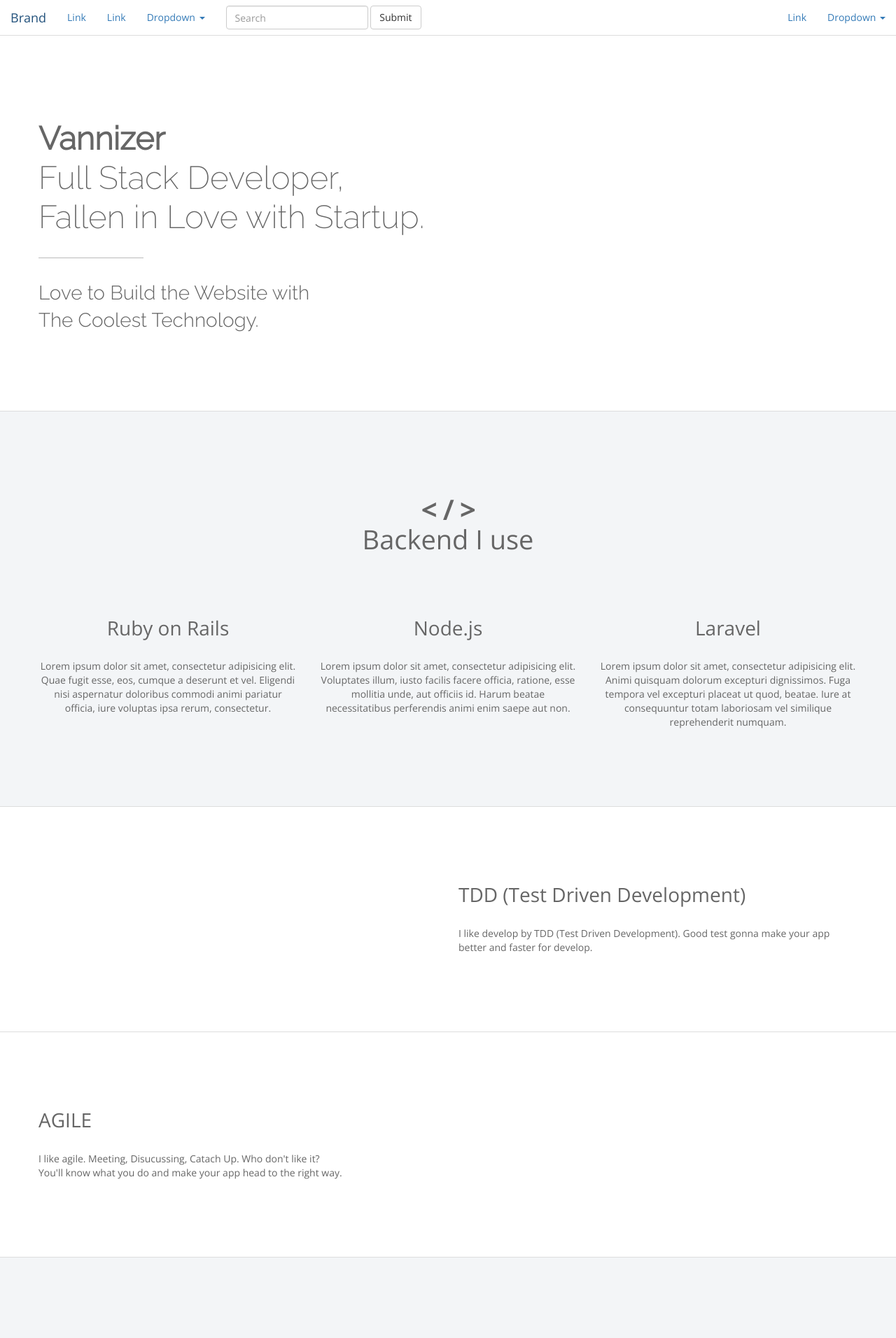
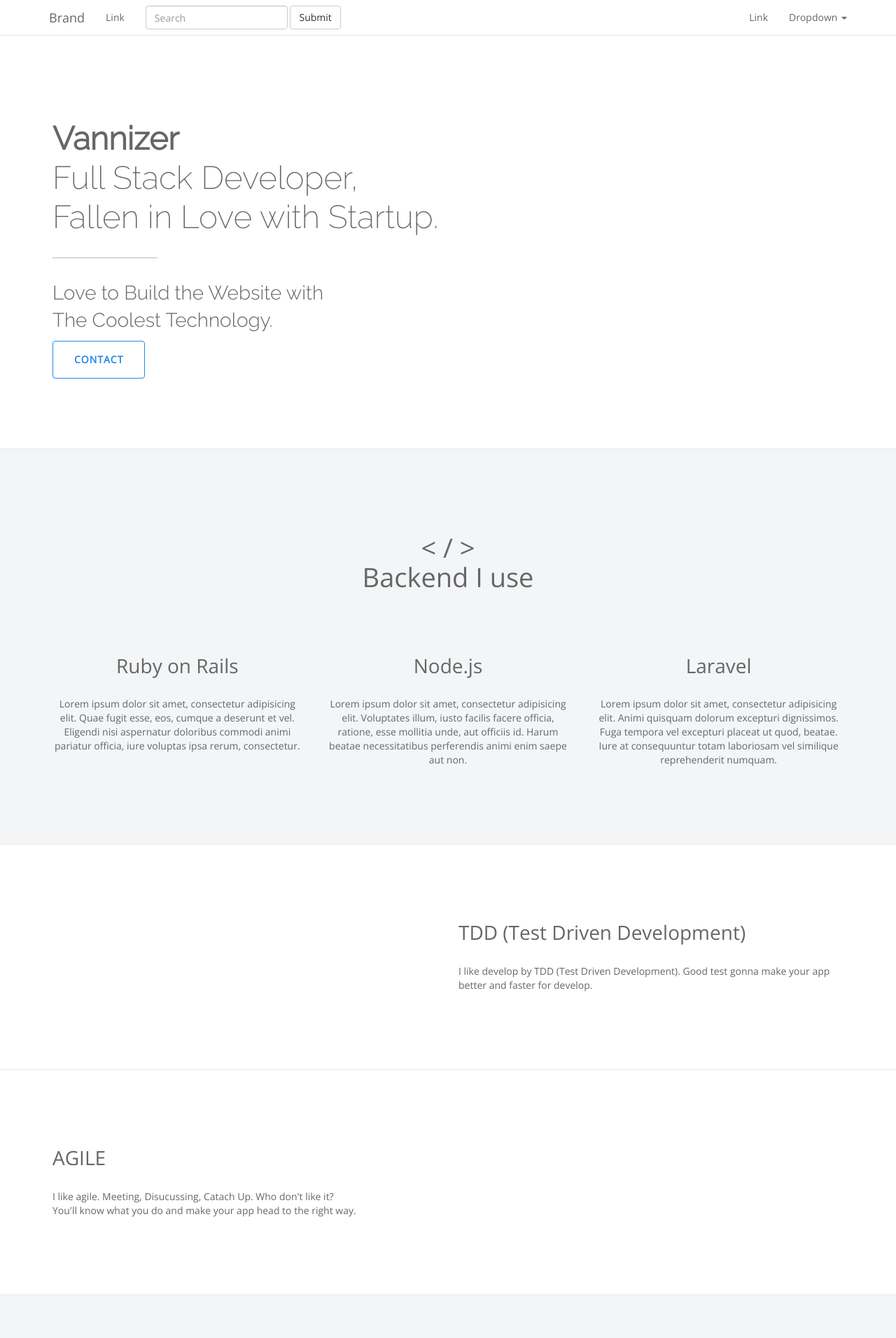
Before and after one commit to HamChao/VannizerPort, a PHP site: page / in a window 1280 px wide. Shown: the top 1912 px of the page at 70% size. Run offline with PHP 8.4, Linux system fonts and the light colour scheme.

Commit message:
Add left right layout Edit section css

```diff
--- a/home.html
+++ b/home.html
@@ -7,7 +7,7 @@
 </head>
 <body>
 	<div class="navbar navbar-custom navbar-fixed-top">
-	  <div class="container-fluid">
+	  <div class="container">
 	    <!-- Brand and toggle get grouped for better mobile display -->
 	    <div class="navbar-header">
 	      <button type="button" class="navbar-toggle collapsed" data-toggle="collapse" data-target="#bs-example-navbar-collapse-1" aria-expanded="false">
@@ -22,20 +22,9 @@
 	    <!-- Collect the nav links, forms, and other content for toggling -->
 	    <div class="collapse navbar-collapse" id="bs-example-navbar-collapse-1">
 	      <ul class="nav navbar-nav">
-	        <li class="active"><a href="#">Link <span class="sr-only">(current)</span></a></li>
-	        <li><a href="#">Link</a></li>
-	        <li class="dropdown">
-	          <a href="#" class="dropdown-toggle" data-toggle="dropdown" role="button" aria-haspopup="true" aria-expanded="false">Dropdown <span class="caret"></span></a>
-	          <ul class="dropdown-menu">
-	            <li><a href="#">Action</a></li>
-	            <li><a href="#">Another action</a></li>
-	            <li><a href="#">Something else here</a></li>
-	            <li role="separator" class="divider"></li>
-	            <li><a href="#">Separated link</a></li>
-	            <li role="separator" class="divider"></li>
-	            <li><a href="#">One more separated link</a></li>
-	          </ul>
-	        </li>
+	        <li>
+	        	<a href="#">Link</a>
+        	</li>
 	      </ul>
 	      <form class="navbar-form navbar-left" role="search">
 	        <div class="form-group">
@@ -60,8 +49,8 @@
 	  </div><!-- /.container-fluid -->
 	</div>
 
-	<div class="container-section-top">
-		<div class="section">
+	<div class="section-top">
+		<div class="container wrapper">
 			<h1>
 				<strong>Vannizer</strong>
 				<br>
@@ -74,14 +63,15 @@
 				<br>
 				The Coolest Technology.
 			</h2>
+			<button class="btn-custom color-1">CONTACT</button>
 		</div>
 	</div>
-	<div class="container-section-gray">
-		<div class="section">
+	<div class="section-gray">
+		<div class="container wrapper">
 			<h3 class="text-center">
-				<strong>
+
 					< / >
-				</strong>
+
 				<br>
 				Backend I use
 			</h3>
@@ -107,8 +97,8 @@
 			</div>
 		</div>
 	</div>
-	<div class="container-section">
-		<div class="section">
+	<div class="section">
+		<div class="container wrapper">
 			<div class="row">
 				<div class="col-md-6"></div>
 				<div class="col-md-6">
@@ -122,8 +112,8 @@
 			</div>
 		</div>
 	</div>
-	<div class="container-section">
-		<div class="section">
+	<div class="section">
+		<div class="container wrapper">
 			<div class="row">
 				<div class="col-md-6">
 					<h4>
@@ -139,12 +129,12 @@
 			</div>
 		</div>
 	</div>
-	<div class="container-section-gray">
-		<div class="section">
+	<div class="section-gray">
+		<div class="container wrapper">
 			<h3 class="text-center">
-				<strong>
+
 					< / >
-				</strong>
+
 				<br>
 				Frontend I use
 			</h3>
@@ -164,12 +154,10 @@
 			</div>
 		</div>
 	</div>
-	<div class="container-section-gray">
-		<div class="section">
+	<div class="section-gray">
+		<div class="container wrapper">
 			<h3 class="text-center">
-				<strong>
-					< / >
-				</strong>
+				< / >
 				<br>
 				More I've learnt.
 			</h3>
@@ -195,8 +183,8 @@
 			</div>
 		</div>
 	</div>
-	<div class="container-section">
-		<div class="section text-center">
+	<div class="section">
+		<div class="container wrapper text-center">
 			<h3>
 				Freelance
 			</h3>
@@ -208,16 +196,23 @@
 			</h4>
 		</div>
 	</div>
-	<div class="container-section">
+	<div class="section">
 		<a href="#">
 			<div class="cover1">
 				<img src="images/apple_pay_xlarge.jpg" alt="">
 			</div>
 		</a>
 	</div>
-	<div class="container-section">
-		<div class="section">
-
+	<div class="section">
+		<div class="container">
+			<div class="row">
+				<div class="col-md-6 wrapper">
+						<h1>Left</h1>
+				</div>
+				<div class="col-md-6 wrapper right">
+					<h1>Right</h1>
+				</div>
+			</div>
 		</div>
 	</div>
 
--- a/scss/configs/_colors.scss
+++ b/scss/configs/_colors.scss
@@ -0,0 +1,4 @@
+$primary-text-color: #666;
+$primary-color:	#1F87E7;
+$secondary-color: #288feb;
+$border-color: #e7e7e7;
--- /dev/null
+++ b/scss/frameworks/_custom-buttons.scss
@@ -0,0 +1,76 @@
+.btn-custom {
+    font-family: inherit;
+    font-size: inherit;
+    text-align: center;
+	position: relative;
+	display: inline-block;
+	padding: 16px 30px;
+	font-weight: 600;
+	@include transition-all(0.3s);
+	@include border-radius(4px);
+	border: 1px solid #fff;
+	background: transparent;
+	color: #fff;
+	letter-spacing: 1px;
+
+	&:hover {
+		background: #fff;
+		color: currentColor;
+	}
+
+	/* Button Shape */
+	&.btn-sm {
+		padding: 6px 20px;
+	}
+	&.block {
+		width: 100%;
+	}
+	&.seperate {
+		margin-bottom: 10px;
+	}
+	&.btn-left {
+		float: left;
+		width: 50%;
+		@include border-top-right-radius(0px);
+		@include border-bottom-right-radius(0px);
+	}
+	&.btn-right {
+		float: right;
+		width: 50%;
+		@include border-top-left-radius(0px);
+		@include border-bottom-left-radius(0px);
+	}
+	&.btn-top {
+		width: 50%;
+		margin-bottom: 0px;
+		@include border-bottom-right-radius(0px);
+		@include border-bottom-left-radius(0px);
+	}
+	&.btn-bottom {
+		width: 50%;
+		margin-top: 0px;
+		@include border-top-left-radius(0px);
+		@include border-top-right-radius(0px);
+	}
+
+	/* color-1 */
+	&.color-1 {
+		color: $primary-color;
+		border-color: $primary-color;
+
+		&:hover {
+			background: $primary-color;
+			color: #fff;
+		}
+	}
+	&.btn-color-1 {
+		color: #fff;
+		background: $primary-color;
+		border-color: $primary-color;
+
+		&:hover {
+			color: $primary-color;
+			background: #fff;
+		}
+	}
+}
--- a/scss/frameworks/_mixins.scss
+++ b/scss/frameworks/_mixins.scss
@@ -13,3 +13,59 @@
        -o-transition: all $times linear;
           transition: all $times linear;
 }
+
+@mixin border-radius($size) {
+  -webkit-border-radius: $size;
+     -moz-border-radius: $size;
+      -ms-border-radius: $size;
+       -o-border-radius: $size;
+          border-radius: $size;
+}
+
+@mixin border-top-right-radius($size) {
+  -webkit-border-top-right-radius: $size;
+      -moz-border-radius-topright: $size;
+          border-top-right-radius: $size;
+}
+
+@mixin border-bottom-right-radius($size) {
+  -webkit-border-bottom-right-radius: $size;
+      -moz-border-radius-bottomright: $size;
+          border-bottom-right-radius: $size;
+}
+
+@mixin border-top-left-radius($size) {
+  -webkit-border-top-left-radius: $size;
+      -moz-border-radius-topleft: $size;
+          border-top-left-radius: $size;
+}
+
+@mixin border-bottom-left-radius($size) {
+  -webkit-border-bottom-left-radius: $size;
+      -moz-border-radius-bottomleft: $size;
+          border-bottom-left-radius: $size;
+}
+
+@mixin border-bottom-right-radius($size){
+-webkit-border-bottom-right-radius: $size;
+    -moz-border-radius-bottomright: $size;
+        border-bottom-right-radius: $size;
+}
+
+@mixin border-bottom-left-radius($size){
+  -webkit-border-bottom-left-radius: $size;
+      -moz-border-radius-bottomleft: $size;
+          border-bottom-left-radius: $size;
+}
+
+@mixin border-top-left-radius($size){
+-webkit-border-top-left-radius: $size;
+    -moz-border-radius-topleft: $size;
+        border-top-left-radius: $size;
+}
+
+@mixin border-top-right-radius($size){
+  -webkit-border-top-right-radius: $size;
+      -moz-border-radius-topright: $size;
+          border-top-right-radius: $size;
+}
--- a/scss/main.scss
+++ b/scss/main.scss
@@ -1,9 +1,16 @@
+// Google Fonts
+@import url(https://fonts.googleapis.com/css?family=Raleway:200,300);
+@import url(https://fonts.googleapis.com/css?family=Open+Sans:400,300);
+
+// Configs
+@import "frameworks/mixins";
+@import "configs/colors";
+
 // Import Bootstrap for Sass
 @import "vendors/bootstrap/bootstrap";
 
+@import "frameworks/custom-buttons";
+
+
 // Import Custom Theme
-@import "frameworks/mixins";
 @import "themes/header";
-
-@import url(https://fonts.googleapis.com/css?family=Raleway:200,300);
-@import url(https://fonts.googleapis.com/css?family=Open+Sans:400,300);
--- a/scss/themes/_header.scss
+++ b/scss/themes/_header.scss
@@ -1,17 +1,28 @@
 body {
-	color: #666;
+	color: $primary-text-color;
 	font-family: "Open Sans", "Helvetica Neue", Helvetica, Arial, sans-serif;
 	padding-top: 50px;
 }
 .navbar {
-    border-bottom: 1px solid #ddd;
+    border-bottom: 1px solid $border-color;
     margin-bottom: 0px;
+
+	&.navbar-custom {
+	    background: #fff;
+	}
 }
 
-.navbar-custom {
-    background: #fff;
+a {
+	&:link, &:visited {
+		color: $primary-text-color;
+	}
+	&:hover {
+		color: $primary-color;
+	}
+	&:active {
+		color: $secondary-color;
+	}
 }
-
 h1 {
 	font-family: 'Raleway', sans-serif;
 	font-size: 46px;
@@ -41,22 +52,29 @@ h4 {
 	font-weight: 400;
 	margin-bottom: 30px;
 }
-.container-section {
-    border-top: 1px solid #ddd;
+
+// Layout
+.section {
+    border-top: 1px solid $border-color;
     width: 100%;
 	overflow: hidden;
 }
-.container-section-top {
-	@extend .container-section;
+.section-top {
+	@extend .section;
 	border-top: 0px;
 }
-.container-section-gray {
-	@extend .container-section;
+.section-gray {
+	@extend .section;
 	background: #f3f5f7;
 }
-.section {
-	@extend .container;
-	padding: 100px 0px;
+.wrapper {
+	padding: 100px 20px;
+	@media (min-width: 1200px) {
+		&.right {
+			padding-left: 80px;
+			border-left: 1px solid $border-color;
+		}
+	}
 }
 .row.inline-set {
 	margin-top: 80px;
@@ -71,3 +89,11 @@ h4 {
 		}
 	}
 }
+
+// Text
+.primary-color {
+	color: $primary-color;
+}
+.secondary-color {
+	color: $secondary-color;
+}
```
Also changed, not shown: stylesheets/main.css, 1 other file.
